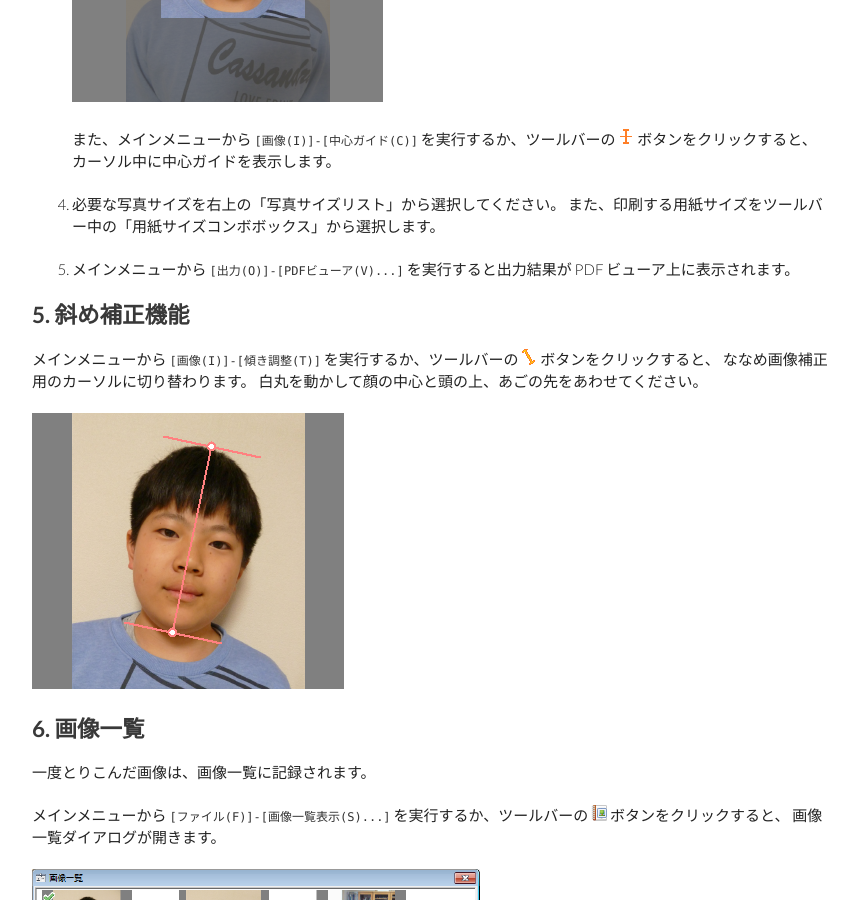
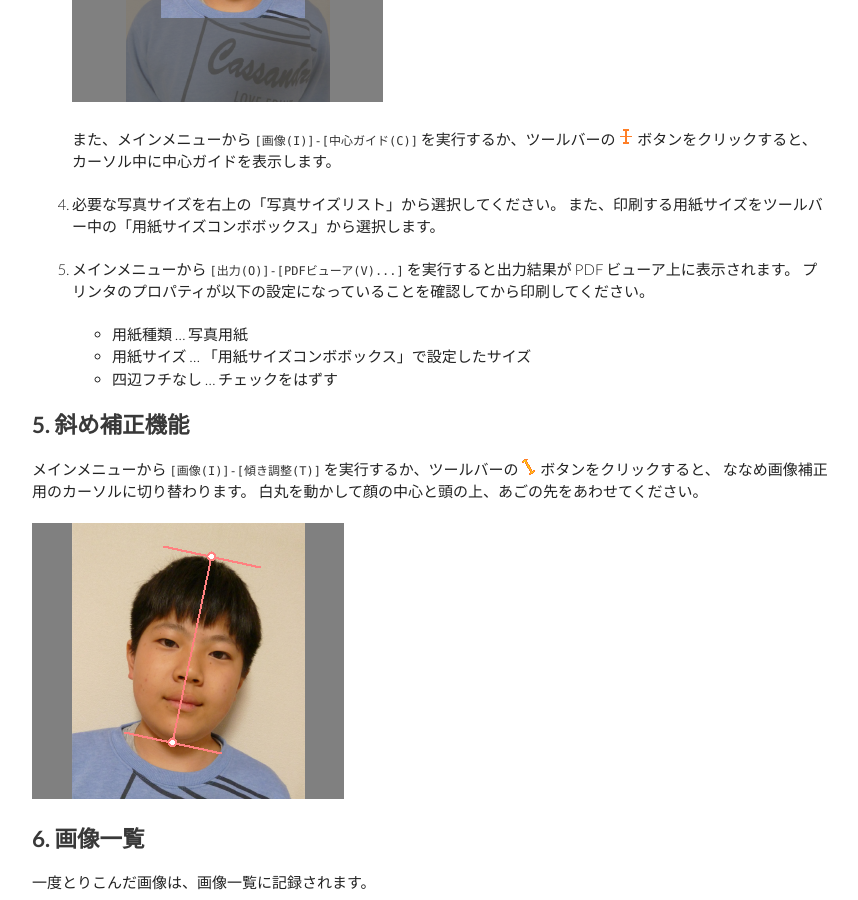
Before and after one commit to gura-app/gura-app.github.io, a Jekyll site: the page built from gurashot/index.md, in a window 1280 px wide and 900 px high, scrolled down 2580 px. Shown: the whole window, without its empty margins (208-1066 px from the left). Built offline with Jekyll 4.4.1, drawn with Linux system fonts in a browser that asks for light colours; Markdown is read by kramdown in place of the engine named in the settings.

Commit message:
updated document

```diff
--- a/gurashot/index.md
+++ b/gurashot/index.md
@@ -84,7 +84,10 @@ Windows Installer (`gura-x.x.x-win32.msi`) をダウンロードし、インス
    また、印刷する用紙サイズをツールバー中の「用紙サイズコンボボックス」から選択します。
 
 6. メインメニューから `[出力(O)]-[PDFビューア(V)...]` を実行すると出力結果が PDF ビューア上に表示されます。
-
+   プリンタのプロパティが以下の設定になっていることを確認してから印刷してください。
+   * 用紙種類 ... 写真用紙
+   * 用紙サイズ ... 「用紙サイズコンボボックス」で設定したサイズ
+   * 四辺フチなし ... チェックをはずす
 
 ## <a name="tilt-adjust"></a>5. 斜め補正機能
 
```
